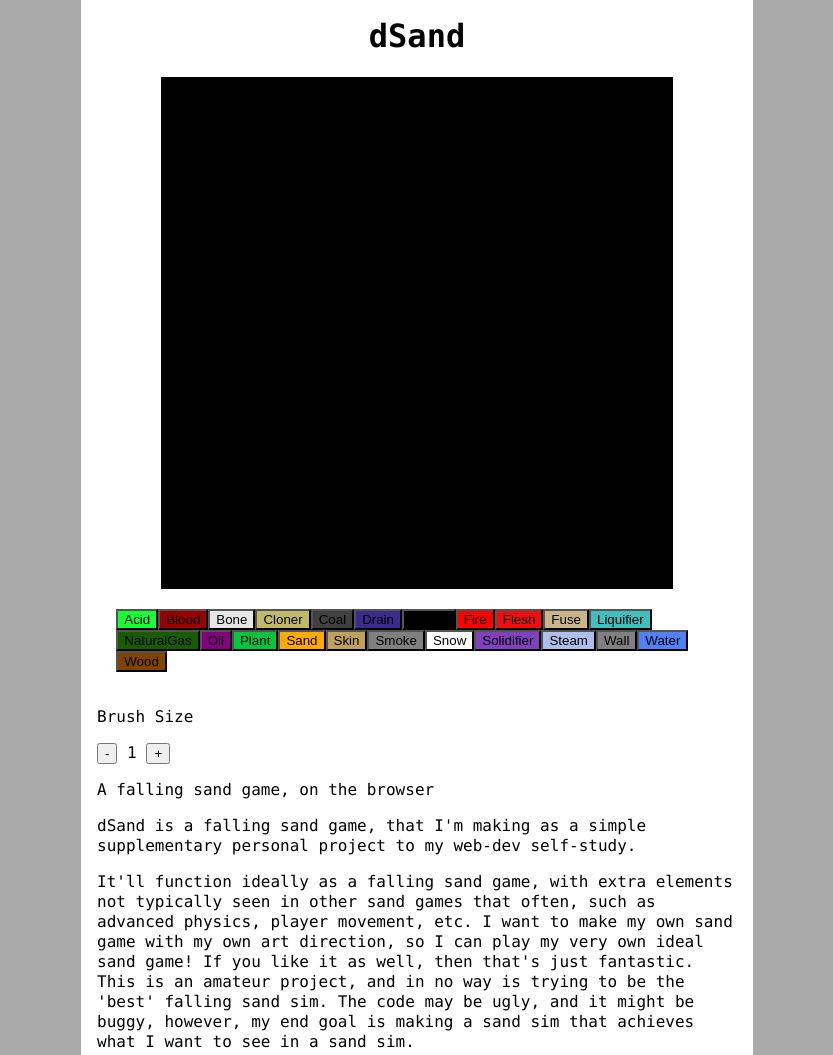
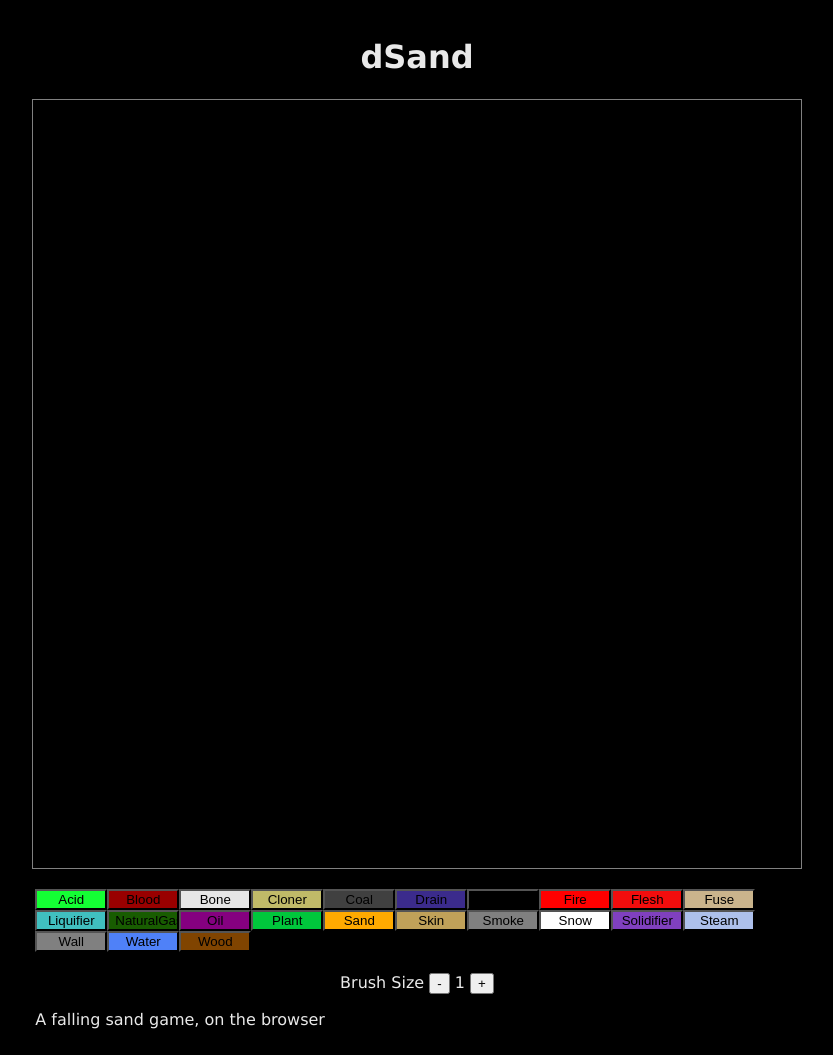
Before and after one commit to Petally/dSand, a plain HTML site: page index.html in a window 1280 px wide. Shown: the top 1055 px of the page, without its empty margins (223-1056 px from the left). Drawn offline with Linux system fonts and the light colour scheme.

Commit message:
chore: tweak page layout

```diff
--- a/css/style.css
+++ b/css/style.css
@@ -1,42 +1,43 @@
 body {
-    font-family: "ＭＳ ゴシック", "Osaka-等幅", "Monaco", "Osaka-Mono", "monospace";
+    font-family: Verdana, Geneva, Tahoma, sans-serif;
     font-weight: normal;
 
     line-height: 1.25;
-    background-color: #AAAAAA;
     margin: 0;
-}
 
-h1 {
-    margin-top: 0;
-    text-align: center;
-}
-
-p {
-
+    background-color: #000000;
+    color: rgb(233, 233, 233);
 }
 
 canvas {
-    background-color: #000000;
-
-    height: 512px;
-    width: 512px;
+    border: 1px solid grey;
+    height: 768px;
+    width: 768px;
 
     display: block;
-    margin: auto;
-
     image-rendering: pixelated;
 }
 
 #mainContainer {
-    background-color: #FFFFFF;
     padding: 16px;
+
+    margin: auto;
+
+    display: flex;
+    flex-direction: column;
+    align-items: center;
+}
+
+#mainContainer > p {
     /* Ideal width for a single column page */
-    width: clamp(512px, 50%, 75ch);
-    margin: auto;
-    min-height: 100vh;
+    width: clamp(512px, 100%, 75ch);
 }
 
 #buttonContainer {
+    width: clamp(512px, 100%, 75ch);
     padding: 2ch;
 }
+
+#buttonContainer button {
+    width: 72px;
+}
--- a/index.html
+++ b/index.html
@@ -14,10 +14,12 @@
     <h1>dSand</h1>
     <canvas width="256" height="256"></canvas>
     <div id="buttonContainer"></div>
-    <p>Brush Size</p>
-    <button id="decreaseBrushSizeButton">-</button>
-    <span id="brushSize">1</span>
-    <button id="increaseBrushSizeButton">+</button>
+    <div>
+      <span>Brush Size</span>
+      <button id="decreaseBrushSizeButton">-</button>
+      <span id="brushSize">1</span>
+      <button id="increaseBrushSizeButton">+</button>
+    </div>
 
     <p>A falling sand game, on the browser</p>
     <p>dSand is a falling sand game, that I'm making as a simple supplementary personal project to my web-dev self-study. </p>
```
